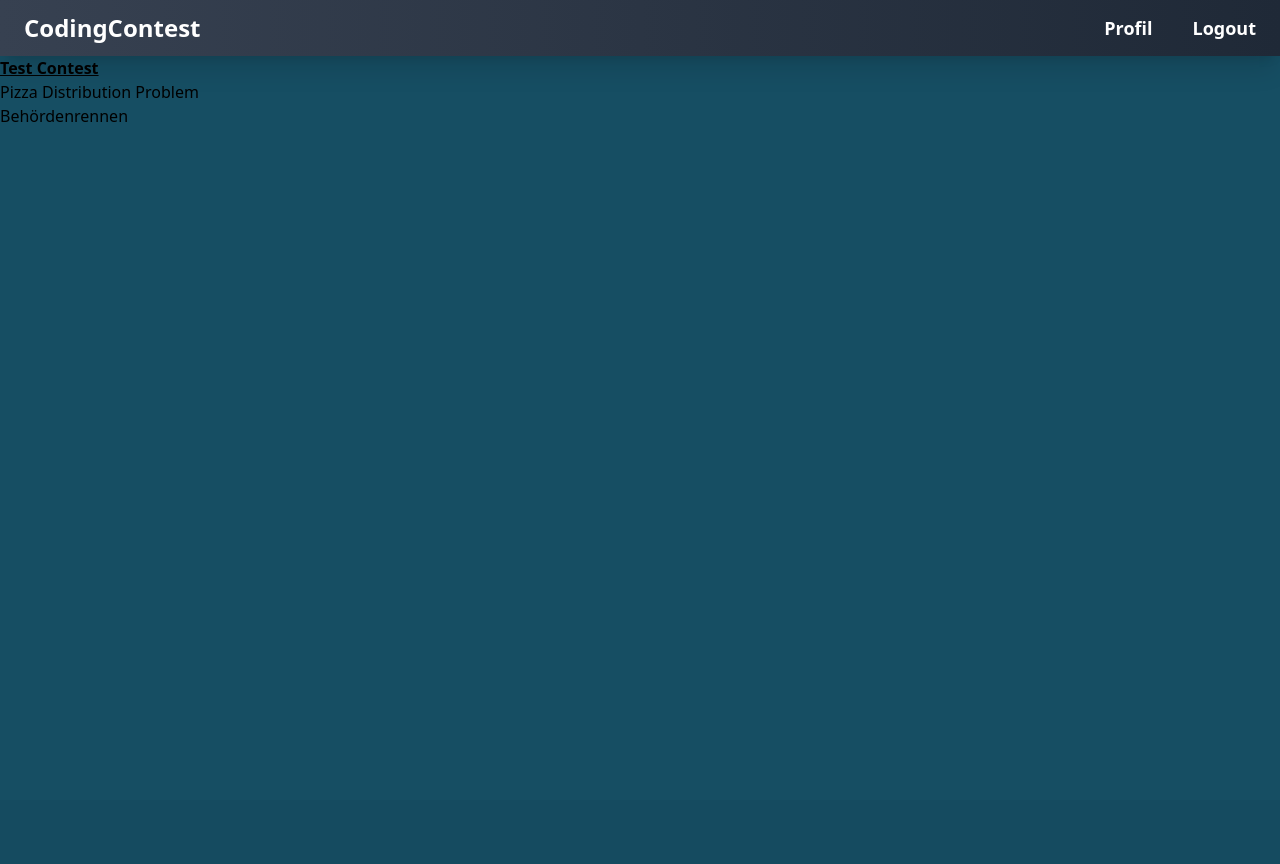
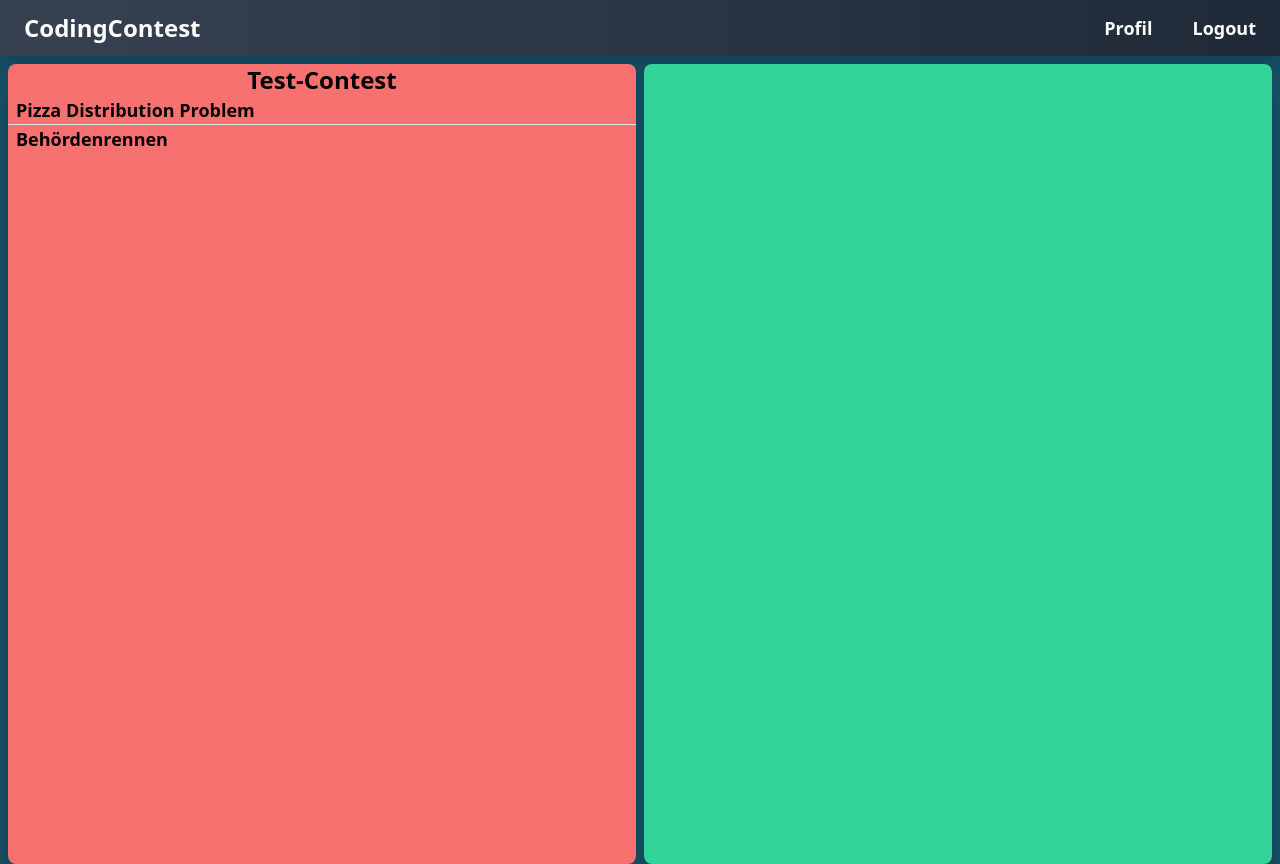
Before and after one commit to Lerol49/codingcontest, a Flask app: page /test_contest in a window 1280 px wide. Before the commit the page ends 122 px from the top, so only its background shows below. Run offline with Flask 3, Linux system fonts and the light colour scheme; the visitor is signed in with stand-in values (Sample User, id 1); some libraries are stand-ins or nearby versions.

Commit message:
looks shitier

```diff
--- a/website/static/css/output.css
+++ b/website/static/css/output.css
@@ -627,36 +610,28 @@ video {
   margin-right: 1.5rem;
 }
 
-.ml-4 {
-  margin-left: 1rem;
+.mb-3 {
+  margin-bottom: 0.75rem;
 }
 
-.ml-3 {
-  margin-left: 0.75rem;
+.ml-2 {
+  margin-left: 0.5rem;
 }
 
 .ml-6 {
   margin-left: 1.5rem;
 }
 
-.mt-3 {
-  margin-top: 0.75rem;
+.mr-2 {
+  margin-right: 0.5rem;
 }
 
-.mt-4 {
-  margin-top: 1rem;
-}
-
-.mb-3 {
-  margin-bottom: 0.75rem;
+.mt-2 {
+  margin-top: 0.5rem;
 }
 
 .box-border {
   box-sizing: border-box;
-}
-
-.box-content {
-  box-sizing: content-box;
 }
 
 .block {
@@ -667,100 +642,58 @@ video {
   display: flex;
 }
 
-.flow-root {
-  display: flow-root;
+.grid {
+  display: grid;
 }
 
 .h-14 {
   height: 3.5rem;
 }
 
-.h-5 {
-  height: 1.25rem;
+.h-screen {
+  height: 100vh;
 }
 
-.h-20 {
-  height: 5rem;
+.w-80 {
+  width: 20rem;
 }
 
 .w-screen {
   width: 100vw;
 }
 
-.w-5 {
-  width: 1.25rem;
-}
-
-.w-20 {
-  width: 5rem;
-}
-
-.w-80 {
-  width: 20rem;
-}
-
-@keyframes bounce {
-  0%, 100% {
-    transform: translateY(-25%);
-    animation-timing-function: cubic-bezier(0.8,0,1,1);
-  }
-
-  50% {
-    transform: none;
-    animation-timing-function: cubic-bezier(0,0,0.2,1);
-  }
-}
-
-.animate-bounce {
-  animation: bounce 1s infinite;
+.grid-cols-2 {
+  grid-template-columns: repeat(2, minmax(0, 1fr));
 }
 
 .flex-row {
   flex-direction: row;
 }
 
-.flex-col {
-  flex-direction: column;
-}
-
-.items-end {
-  align-items: flex-end;
-}
-
 .items-center {
   align-items: center;
-}
-
-.justify-start {
-  justify-content: flex-start;
-}
-
-.justify-end {
-  justify-content: flex-end;
 }
 
 .justify-between {
   justify-content: space-between;
 }
 
-.self-start {
-  align-self: flex-start;
+.gap-2 {
+  gap: 0.5rem;
 }
 
-.justify-self-auto {
-  justify-self: auto;
-}
-
-.justify-self-start {
-  justify-self: start;
-}
-
-.rounded {
-  border-radius: 0.25rem;
+.divide-y > :not([hidden]) ~ :not([hidden]) {
+  --tw-divide-y-reverse: 0;
+  border-top-width: calc(1px * calc(1 - var(--tw-divide-y-reverse)));
+  border-bottom-width: calc(1px * var(--tw-divide-y-reverse));
 }
 
 .rounded-2xl {
   border-radius: 1rem;
+}
+
+.rounded-lg {
+  border-radius: 0.5rem;
 }
 
 .border-4 {
@@ -772,44 +705,19 @@ video {
   border-color: rgb(45 212 191 / var(--tw-border-opacity));
 }
 
-.bg-gray-400 {
-  --tw-bg-opacity: 1;
-  background-color: rgb(156 163 175 / var(--tw-bg-opacity));
-}
-
-.bg-black {
-  --tw-bg-opacity: 1;
-  background-color: rgb(0 0 0 / var(--tw-bg-opacity));
-}
-
-.bg-gray-900 {
-  --tw-bg-opacity: 1;
-  background-color: rgb(17 24 39 / var(--tw-bg-opacity));
-}
-
-.bg-purple-600 {
-  --tw-bg-opacity: 1;
-  background-color: rgb(147 51 234 / var(--tw-bg-opacity));
-}
-
-.bg-purple-400 {
-  --tw-bg-opacity: 1;
-  background-color: rgb(192 132 252 / var(--tw-bg-opacity));
-}
-
-.bg-purple-300 {
-  --tw-bg-opacity: 1;
-  background-color: rgb(216 180 254 / var(--tw-bg-opacity));
-}
-
 .bg-cyan-900 {
   --tw-bg-opacity: 1;
   background-color: rgb(22 78 99 / var(--tw-bg-opacity));
 }
 
-.bg-amber-500 {
+.bg-emerald-400 {
   --tw-bg-opacity: 1;
-  background-color: rgb(245 158 11 / var(--tw-bg-opacity));
+  background-color: rgb(52 211 153 / var(--tw-bg-opacity));
+}
+
+.bg-red-400 {
+  --tw-bg-opacity: 1;
+  background-color: rgb(248 113 113 / var(--tw-bg-opacity));
 }
 
 .bg-teal-200 {
@@ -885,35 +743,22 @@ video {
   padding: 1rem;
 }
 
-.align-bottom {
-  vertical-align: bottom;
+.text-center {
+  text-align: center;
 }
 
 .font-sans {
   font-family: ui-sans-serif, system-ui, sans-serif, "Apple Color Emoji", "Segoe UI Emoji", "Segoe UI Symbol", "Noto Color Emoji";
 }
 
-.font-mono {
-  font-family: ui-monospace, SFMono-Regular, Menlo, Monaco, Consolas, "Liberation Mono", "Courier New", monospace;
-}
-
-.font-serif {
-  font-family: ui-serif, Georgia, Cambria, "Times New Roman", Times, serif;
-}
-
-.text-base {
-  font-size: 1rem;
-  line-height: 1.5rem;
+.text-2xl {
+  font-size: 1.5rem;
+  line-height: 2rem;
 }
 
 .text-lg {
   font-size: 1.125rem;
   line-height: 1.75rem;
-}
-
-.text-2xl {
-  font-size: 1.5rem;
-  line-height: 2rem;
 }
 
 .font-bold {
--- a/website/templates/test_contest/test_contest_index.html
+++ b/website/templates/test_contest/test_contest_index.html
@@ -1,10 +1,26 @@
 {% extends "base_menu.html" %}
 
 {% block body %}
-<div class="menu-item"> <b><u>Test Contest</u></b> </div>
-    {% for problem in problems.keys() %}
+    <div class="grid grid-cols-2 gap-2 mt-2">
+        <div class="bg-red-400 rounded-lg shadow-xl h-screen ml-2">
+        <p class="text-center font-bold text-2xl">Test-Contest</p>
+        <div class="divide-y">
+            {% for problem in problems.keys() %}
 
-        <div> <a class="menu-item" href="test_contest/{{ problem }}">{{ problems[problem]["name"] }}</a> </div>
+            <div>
+                <a class="mt-2 font-semibold text-lg ml-2" href="test_contest/{{ problem }}">{{ problems[problem]["name"] }}</a>
+            </div>
+            {% endfor %}
+        </div>
 
-    {% endfor %}
+
+        </div>
+        <div class="bg-emerald-400 rounded-lg shadow-xl h-screen mr-2"></div>
+
+
+    </div>
+
+
+
+
 {% endblock %}
```
Also changed, not shown: other parts of website/static/css/output.css (+7 -87 lines), website/static/css/input.css (line endings or trailing spaces), website/templates/profile.html (line endings or trailing spaces).
